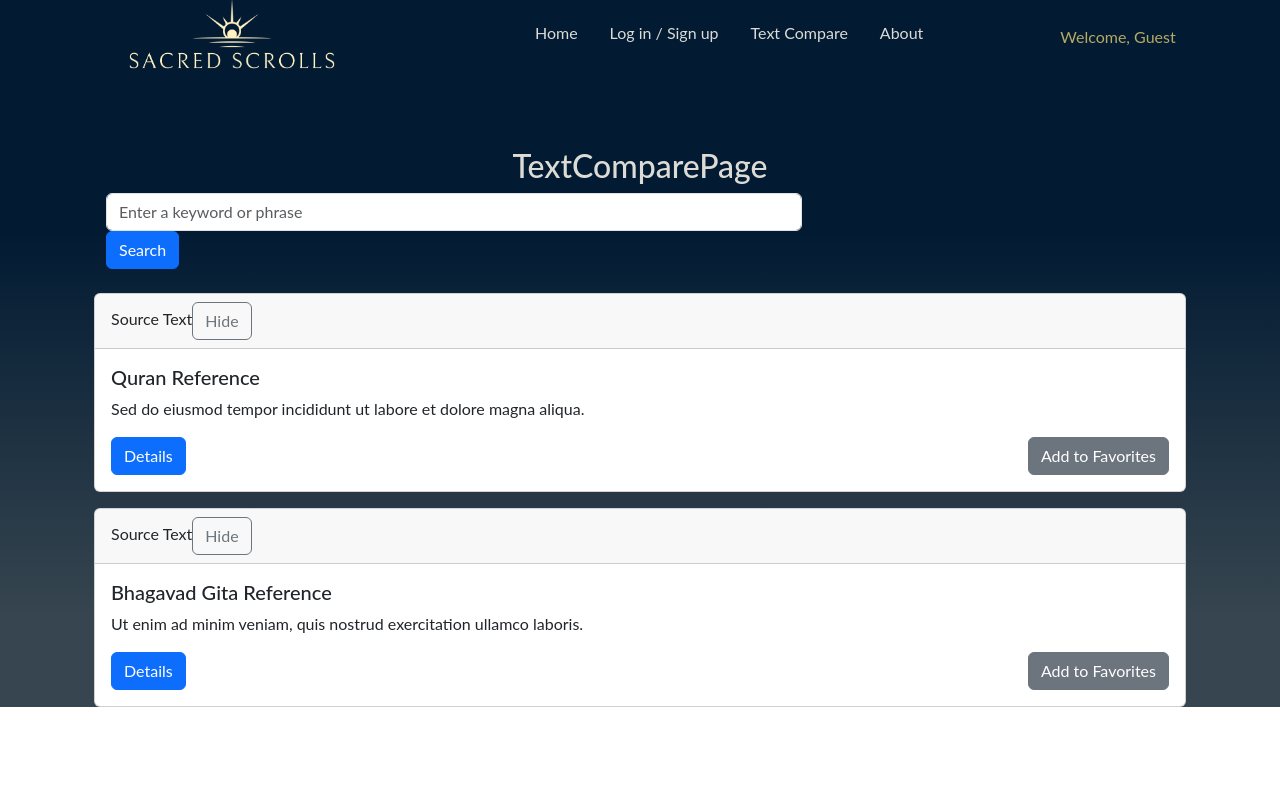
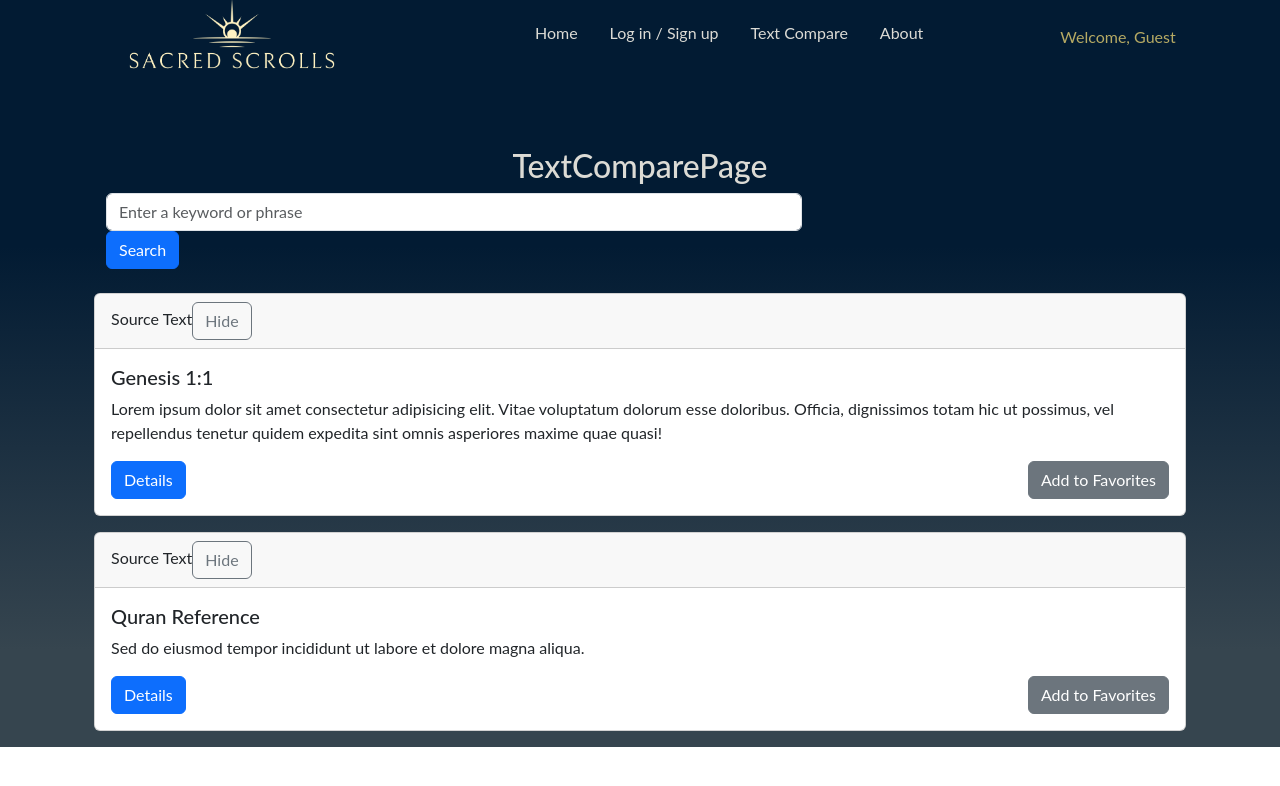
Before and after one commit to andrew-hagstrom/Sacred_Scrolls_Project, a React (Vite) app in the folder frontend/: page /text-compare in a window 1280 px wide. Shown: the top 786 px of the page. Built offline with nearby package versions, Linux system fonts and the light colour scheme.

Commit message:
messing with console logs gita

```diff
--- a/frontend/src/pages/TextComparePage.jsx
+++ b/frontend/src/pages/TextComparePage.jsx
@@ -2,6 +2,7 @@ import {useState, useEffect } from 'react';
 import { PassageCard } from '../components/PassageCard';
 
 import { BibleKeywordSearch } from '../utilities/BibleKeywordSearch';
+import { GitaKeywordSearch } from '../utilities/GitaKeywordSearch';
 
 import Container from 'react-bootstrap/Container';
 import Row from 'react-bootstrap/Row';
@@ -15,24 +16,33 @@ import InputGroup from 'react-bootstrap/Container';
 
 function TextComparePage() {
     const [searchTerm, setSearchTerm] = useState('');
-    const [firstBibleResult, setFirstBibleResults] = useState(null);
+    const [firstBibleResult, setFirstBibleResult] = useState(null);
     const [additionalBibleReferences, setAdditionalBibleReferences] = useState([]);
+    const [firstGitaResult, setFirstGitaResult] = useState(null);
+    const [additionalGitaReferences, setAdditionalGitaReferences] = useState([])
     const [quranText, setQuranText] = useState("Sed do eiusmod tempor incididunt ut labore et dolore magna aliqua.");
-    const [gitaText, setGitaText] = useState("Ut enim ad minim veniam, quis nostrud exercitation ullamco laboris.");
 
 
     const fetchBibleSearchResults = async() => {
         const results = await BibleKeywordSearch(searchTerm);
         if (results.length > 0) {
-            setFirstBibleResults(results[0])
+            setFirstBibleResult(results[0])
             console.log(results[0])
             setAdditionalBibleReferences(results.slice(1));
         }
     }
 
+    const fetchGitaSearchResults = async() => {
+        const results = await GitaKeywordSearch(searchTerm);
+        setFirstGitaResult(results[0])
+        console.log(results[0])
+        setAdditionalGitaReferences(results.slice(1));
+    }
+
     const handleSearch = () => {
     if (searchTerm) {
-        fetchBibleSearchResults()
+        // fetchBibleSearchResults()
+        fetchGitaSearchResults()
     }
 }
 
@@ -57,17 +67,21 @@ function TextComparePage() {
                         </InputGroup>
                     </Col>
                 </Row>
-                {firstBibleResult && (
+                {/* {firstBibleResult && ( */}
                 <Row className="mb-3"> {/* Add margin-bottom class */}
                     <Col md={12}>
                         <PassageCard
-                        sourceText={firstBibleResult.text}
-                        sourceReference={`${firstBibleResult.book} ${firstBibleResult.chapter}`}
-                        additionalReferences={additionalBibleReferences}
+                        // sourceText={firstBibleResult.text}
+                        sourceText="Lorem ipsum dolor sit amet consectetur adipisicing elit. Vitae voluptatum dolorum esse doloribus. Officia, dignissimos totam hic ut possimus, vel repellendus tenetur quidem expedita sint omnis asperiores maxime quae quasi!"
+                        // sourceReference={`${firstBibleResult.book} ${firstBibleResult.chapter}`}
+                        sourceReference="Genesis 1:1"
+                        // additionalReferences={additionalBibleReferences}
+                        additionalReferences={[1,2,3,4,5]}
                         />
                     </Col>
                 </Row>
-                )}
+
+                {/* )} */}
                 <Row className="mb-3"> {/* Add margin-bottom class */}
                     <Col md={12}>
                         {quranText && <PassageCard sourceText={quranText} sourceReference="Quran Reference" />}
@@ -75,7 +89,13 @@ function TextComparePage() {
                 </Row>
                 <Row>
                     <Col md={12}>
-                        {gitaText && <PassageCard sourceText={gitaText} sourceReference="Bhagavad Gita Reference" />}
+                        {firstGitaResult && (
+                            <PassageCard
+                                sourceText={firstGitaResult.text}
+                                sourceReference={firstGitaResult.reference}
+                                additionalReferences={additionalGitaReferences}
+                            />
+                        )}
                     </Col>
                 </Row>
             </Container>
--- a/frontend/src/utilities/BibleKeywordSearch.js
+++ b/frontend/src/utilities/BibleKeywordSearch.js
@@ -24,5 +24,6 @@ export const BibleKeywordSearch = async (keyword) => {
 
     const fetchChapterData = async (book, chapter) => {
         const response = await api.get(`Bible/eng/${book}/chapter/${chapter}/`)
+        console.log(response.data)
         return response.data
     };
--- a/frontend/src/utilities/GitaKeywordSearch.js
+++ b/frontend/src/utilities/GitaKeywordSearch.js
@@ -9,8 +9,9 @@ export const GitaKeywordSearch = async (keyword) => {
 
         while (keepSearching) {
             try {
-                const response = await api.get(`BG/eng/chapters/${chapter}/verse/${verse}`)
+                const response = await api.get(`BG/eng/chapter/${chapter}/verse/${verse}`)
                 const verseText = response.data;
+                console.log(verseText)
 
                 if (verseText.includes(keyword)) {
                     matchedVerses.push({
```
